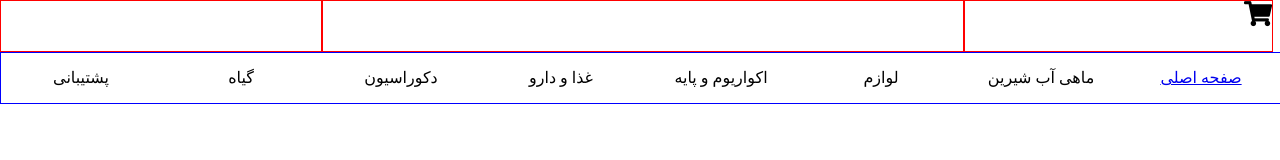
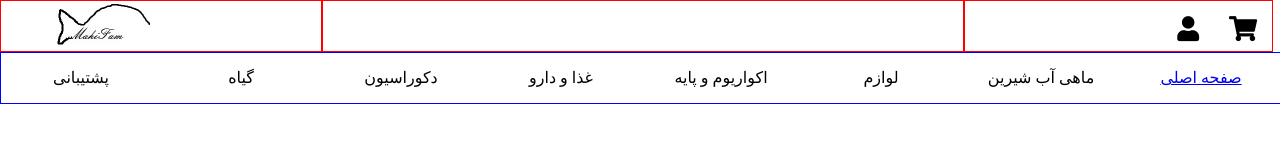
Before and after one commit to nimadeveloper/mahifam, a plain HTML site: page index.html in a window 1280 px wide. Drawn offline with Linux system fonts and the light colour scheme.

Commit message:
imade a new branch

```diff
--- a/css/mahifam.css
+++ b/css/mahifam.css
@@ -2,6 +2,6 @@
 .hLeft{display: block;float: left;width: 25%;height: 50px;border:1px solid red;}
 .hCenter{display: block;float: left;width: 50%;height: 50px;border:1px solid red;}
 .hRight{display: block;float: left;width: 24%;height: 50px;border:1px solid red;}
-.hRight i{color: #000000;font-size: 25px;float: right;}
+.hRight i{color: #000000;font-size: 25px;float: right;margin:15px;}
 .hNav{display: block;float: left;width: 100%;height: 50px;border:1px solid blue;}
 .hNav li{width:12.5%;height:50px;display:block;float: right;text-align: center;padding-top:15px;}
--- a/index.html
+++ b/index.html
@@ -13,10 +13,13 @@
 	</head>
 	<body>
 	<header>
-		<div class="hLeft"></div>
+		<div class="hLeft">
+			<img src="images/logo.jpg" width='auto' height='50px'>
+		</div>
 		<div class="hCenter"></div>
 		<div class="hRight">
 			<i class="fas fa-shopping-cart"></i>
+			<i class="fas fa-user"></i>
 		</div>
 		<nav class="hNav">
 			<ul>
```
Also changed, not shown: images/logo.jpg (added), images/logo.svg (added).
